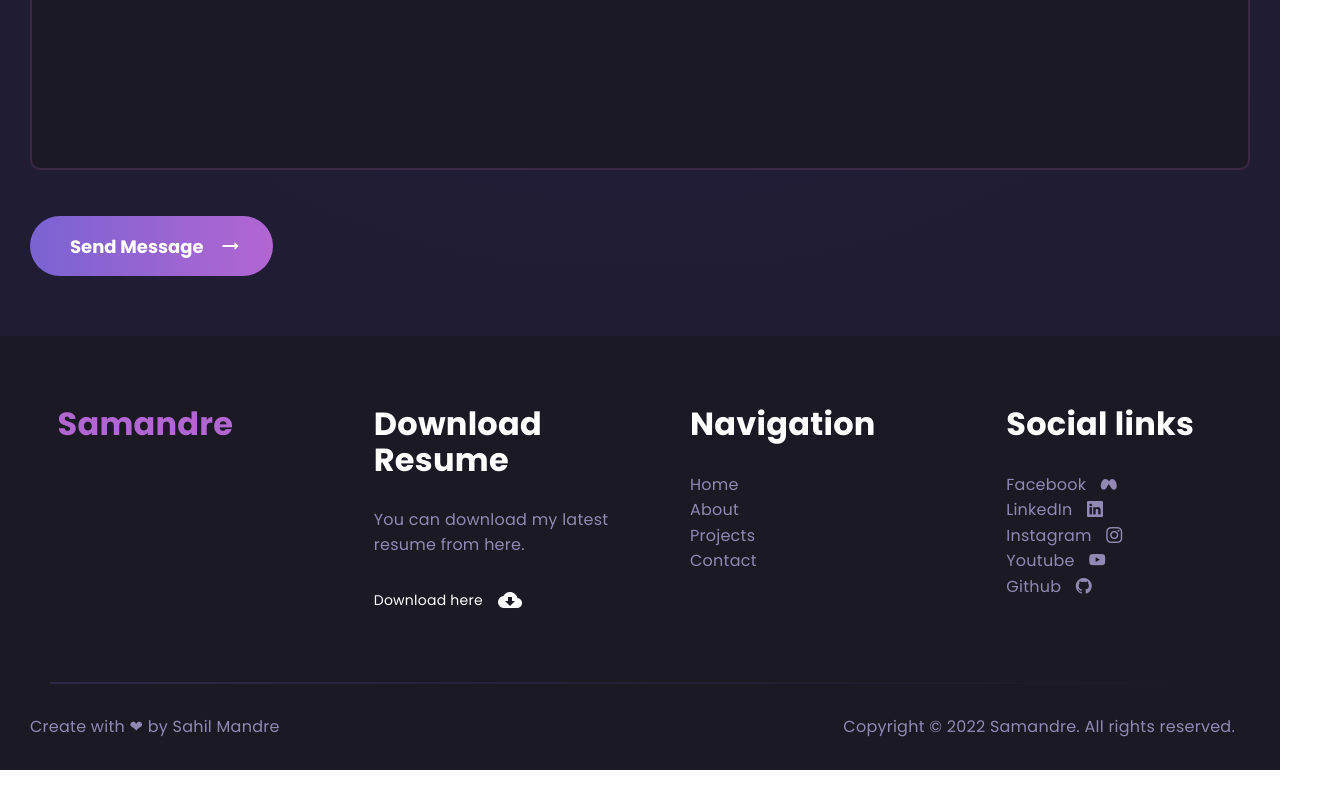
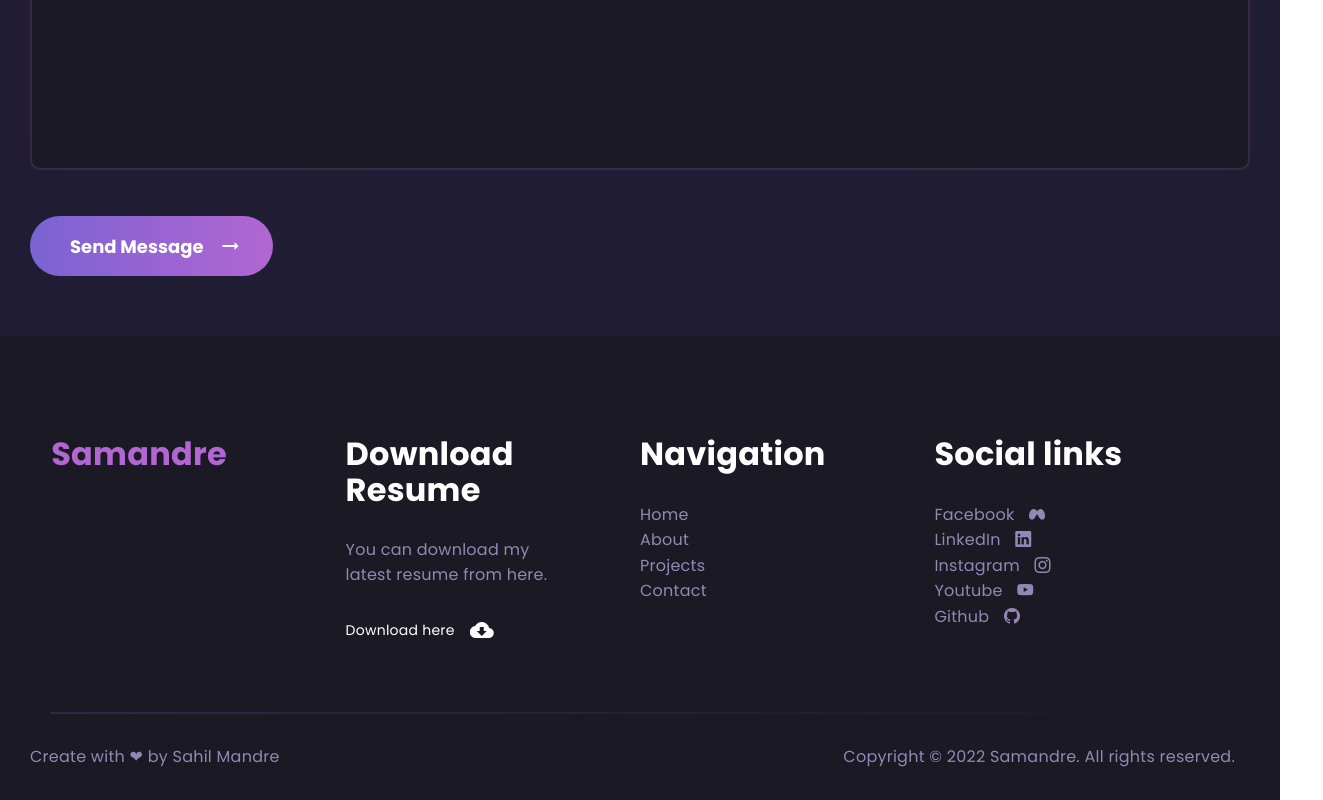
Before and after one commit to sahilmandre/portfolio22, an Angular app: page / in a window 1280 px wide. Shown: the part 4308-5108 px from the top of the page, 1323 px wide, since content can reach past the window. Before the commit the page ends 5078 px from the top, so only its background shows below. Built offline with nearby package versions, Linux system fonts and the light colour scheme.

Commit message:
footer completed

```diff
--- a/src/app/footer/footer.component.css
+++ b/src/app/footer/footer.component.css
@@ -16,7 +16,8 @@
 }
 
 .footerGroup {
-  margin: 7rem 5rem;
+  margin: 7rem 0;
+  padding-inline: 4%;
 }
 
 .downloadLink {
--- a/src/app/footer/footer.component.html
+++ b/src/app/footer/footer.component.html
@@ -1,8 +1,8 @@
 <div class="footerBackground">
   <div class="col-12 row">
-    <div class="footerGroup row">
-      <div class="col-3 footerTitle">Samandre</div>
-      <div class="col-3">
+    <div class="footerGroup row mx-auto">
+      <div class="col-6 mt-5 col-md-6 col-lg-3 footerTitle">Samandre</div>
+      <div class="col-6 mt-5 col-md-6 col-lg-3">
         <div class="footerTitleNormal col-10">Download Resume</div>
         <p class="description col-10 mt-5">
           You can download my latest resume from here.
@@ -14,7 +14,7 @@
           >Download here <mat-icon class="ms-4">cloud_download</mat-icon></a
         >
       </div>
-      <div class="col-3">
+      <div class="col-6 mt-5 col-md-6 col-lg-3">
         <div class="navigation footerTitleNormal">Navigation</div>
         <div class="mt-5">
           <div class="description">Home</div>
@@ -24,7 +24,7 @@
         </div>
       </div>
 
-      <div class="col-3">
+      <div class="col-6 mt-5 col-md-6 col-lg-3">
         <div class="socialLinks footerTitleNormal">Social links</div>
         <div class="mt-5">
           <div>
```
